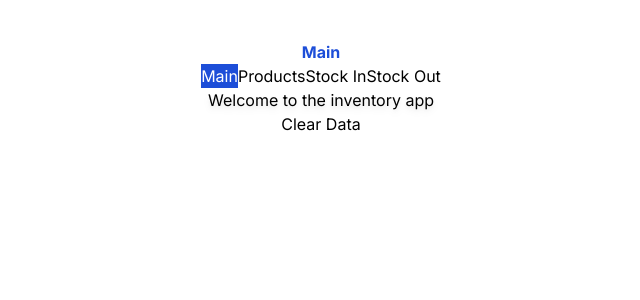
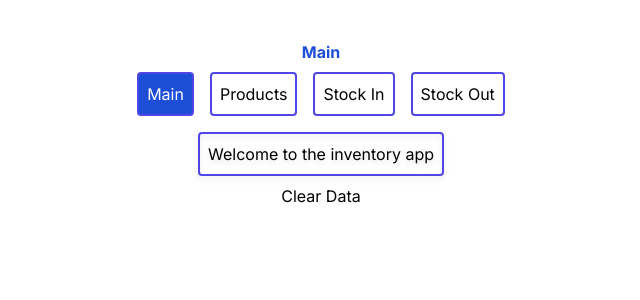
Before and after one commit to amaljosea/inventory-app, a Next.js app: page / in a window 1280 px wide. Shown: the top 300 px of the page, without its empty margins (319-959 px from the left). Built offline with nearby package versions, Linux system fonts and the light colour scheme.

Commit message:
Fix tailwind

```diff
--- a/tailwind.config.ts
+++ b/tailwind.config.ts
@@ -1,20 +1,23 @@
-import type { Config } from 'tailwindcss'
+import type { Config } from "tailwindcss";
 
 const config: Config = {
   content: [
-    './pages/**/*.{js,ts,jsx,tsx,mdx}',
-    './components/**/*.{js,ts,jsx,tsx,mdx}',
-    './app/**/*.{js,ts,jsx,tsx,mdx}',
+    "./pages/**/*.{js,ts,jsx,tsx,mdx}",
+    "./components/**/*.{js,ts,jsx,tsx,mdx}",
+    "./constant/**/*.{js,ts,jsx,tsx,mdx}",
+    "./context/**/*.{js,ts,jsx,tsx,mdx}",
+    "./data/**/*.{js,ts,jsx,tsx,mdx}",
+    "./app/**/*.{js,ts,jsx,tsx,mdx}",
   ],
   theme: {
     extend: {
       backgroundImage: {
-        'gradient-radial': 'radial-gradient(var(--tw-gradient-stops))',
-        'gradient-conic':
-          'conic-gradient(from 180deg at 50% 50%, var(--tw-gradient-stops))',
+        "gradient-radial": "radial-gradient(var(--tw-gradient-stops))",
+        "gradient-conic":
+          "conic-gradient(from 180deg at 50% 50%, var(--tw-gradient-stops))",
       },
     },
   },
   plugins: [],
-}
-export default config
+};
+export default config;
```
